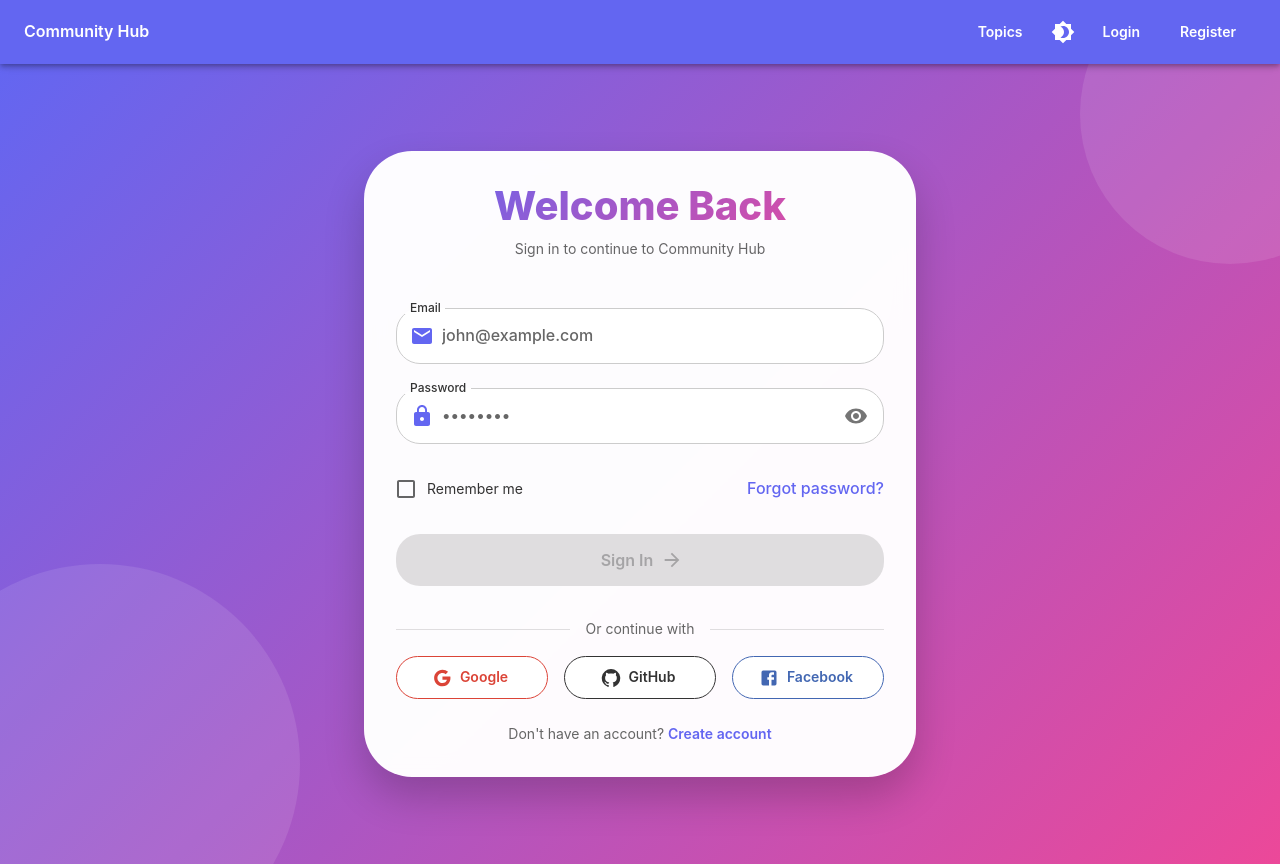
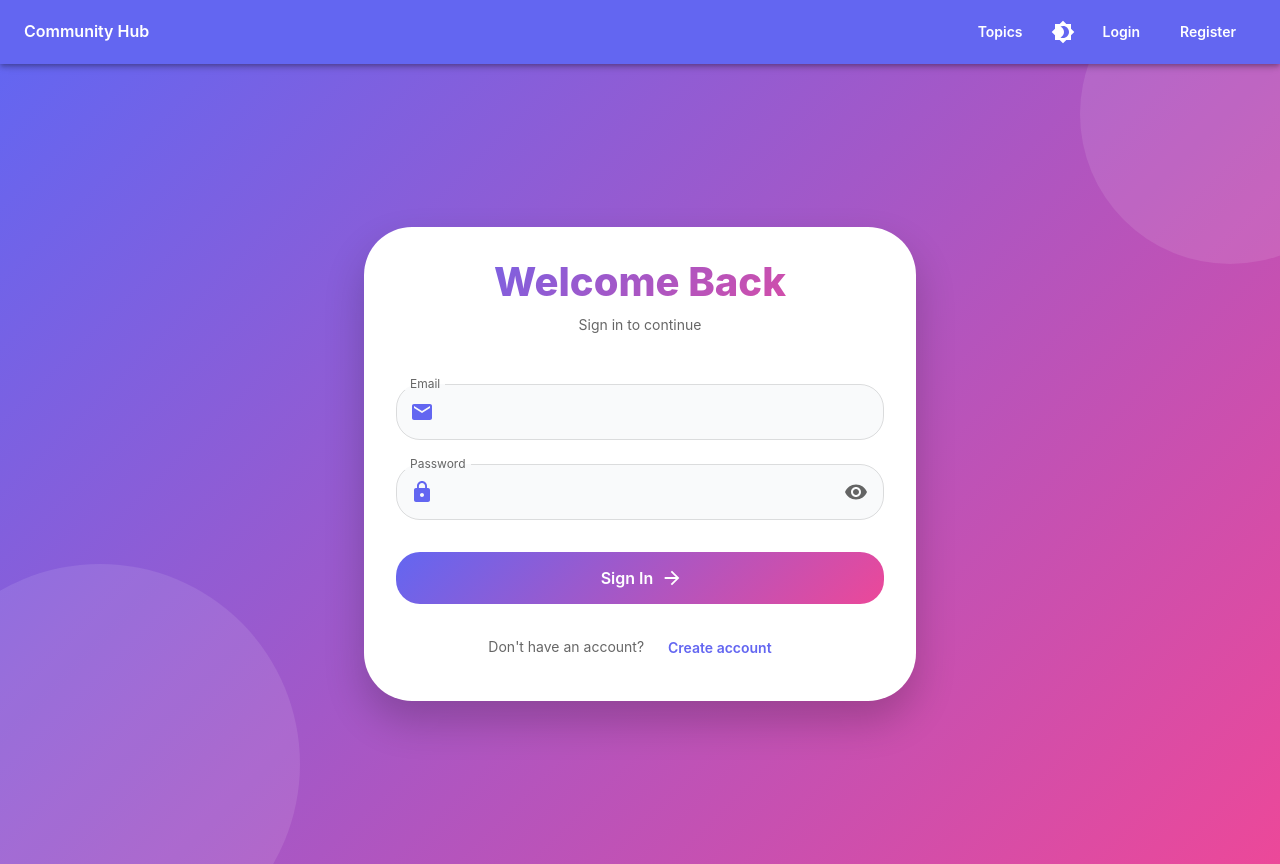
Before and after one commit to HtetShine1868/CommunityHub, a React (Vite) app in the folder frontend/: page /login in a window 1280 px wide. Built offline with nearby package versions, Linux system fonts and the light colour scheme; the HTML template or start-up script is replaced by a standard one.

Commit message:
Finalize the ui

```diff
--- a/frontend/src/pages/LoginPage.tsx
+++ b/frontend/src/pages/LoginPage.tsx
@@ -6,29 +6,20 @@ import {
   TextField,
   Button,
   Box,
-  Link,
   Alert,
   IconButton,
   InputAdornment,
   useTheme,
-  Divider,
-  Checkbox,
-  FormControlLabel,
-  useMediaQuery,
 } from '@mui/material';
 import {
   Visibility,
   VisibilityOff,
   Email,
   Lock,
-  Google,
-  GitHub,
-  Facebook,
   ArrowForward,
-  PersonAdd,
 } from '@mui/icons-material';
 import { motion } from 'framer-motion';
-import { useNavigate, Link as RouterLink } from 'react-router-dom';
+import { useNavigate } from 'react-router-dom';
 import { useForm } from 'react-hook-form';
 import { zodResolver } from '@hookform/resolvers/zod';
 import { z } from 'zod';
@@ -37,7 +28,6 @@ import { useAuth } from '../hooks/useAuth';
 const loginSchema = z.object({
   email: z.string().email('Invalid email address'),
   password: z.string().min(6, 'Password must be at least 6 characters'),
-  rememberMe: z.boolean().optional(),
 });
 
 type LoginFormData = z.infer<typeof loginSchema>;
@@ -45,7 +35,6 @@ type LoginFormData = z.infer<typeof loginSchema>;
 const LoginPage: React.FC = () => {
   const theme = useTheme();
   const navigate = useNavigate();
-  const isMobile = useMediaQuery(theme.breakpoints.down('sm'));
   const { login, isLoading } = useAuth();
   const [showPassword, setShowPassword] = useState(false);
   const [error, setError] = useState<string | null>(null);
@@ -53,14 +42,12 @@ const LoginPage: React.FC = () => {
   const {
     register,
     handleSubmit,
-    formState: { errors, isValid },
+    formState: { errors },
   } = useForm<LoginFormData>({
     resolver: zodResolver(loginSchema),
-    mode: 'onChange',
     defaultValues: {
       email: '',
       password: '',
-      rememberMe: false,
     },
   });
 
@@ -71,10 +58,6 @@ const LoginPage: React.FC = () => {
     } catch (err: any) {
       setError(err.message || 'Login failed');
     }
-  };
-
-  const handleSocialLogin = (provider: string) => {
-    console.log(`Logging in with ${provider}`);
   };
 
   return (
@@ -99,7 +82,6 @@ const LoginPage: React.FC = () => {
           height: 300,
           borderRadius: '50%',
           background: 'rgba(255, 255, 255, 0.1)',
-          zIndex: 0,
         }}
       />
       <Box
@@ -111,7 +93,6 @@ const LoginPage: React.FC = () => {
           height: 400,
           borderRadius: '50%',
           background: 'rgba(255, 255, 255, 0.1)',
-          zIndex: 0,
         }}
       />
 
@@ -126,18 +107,12 @@ const LoginPage: React.FC = () => {
             sx={{
               p: { xs: 3, sm: 4 },
               borderRadius: 4,
-              backdropFilter: 'blur(10px)',
-              backgroundColor: 'rgba(255, 255, 255, 0.98)',
-              boxShadow: '0 20px 40px rgba(0,0,0,0.2)',
+              backgroundColor: theme.palette.background.paper,
+              boxShadow: `0 20px 40px ${theme.palette.mode === 'dark' ? 'rgba(0,0,0,0.5)' : 'rgba(0,0,0,0.2)'}`,
             }}
           >
-            {/* Logo/Header */}
+            {/* Header */}
             <Box sx={{ textAlign: 'center', mb: 4 }}>
-              <motion.div
-                initial={{ scale: 0 }}
-                animate={{ scale: 1 }}
-                transition={{ delay: 0.2, type: 'spring', stiffness: 200 }}
-              >
               <Typography
                 variant="h3"
                 sx={{
@@ -151,32 +126,27 @@ const LoginPage: React.FC = () => {
               >
                 Welcome Back
               </Typography>
-              </motion.div>
               <Typography variant="body2" color="text.secondary">
-                Sign in to continue to Community Hub
+                Sign in to continue
               </Typography>
             </Box>
 
             {error && (
               <Alert
                 severity="error"
-                sx={{
-                  mb: 3,
-                  borderRadius: 2,
-                }}
+                sx={{ mb: 3, borderRadius: 2 }}
               >
                 {error}
               </Alert>
             )}
 
             <form onSubmit={handleSubmit(onSubmit)}>
-              {/* Email Field - FIXED VISIBILITY */}
+              {/* Email Field */}
               <TextField
                 {...register('email')}
                 fullWidth
                 label="Email"
                 type="email"
-                placeholder="john@example.com"
                 margin="normal"
                 error={!!errors.email}
                 helperText={errors.email?.message}
@@ -187,37 +157,31 @@ const LoginPage: React.FC = () => {
                     </InputAdornment>
                   ),
                   sx: {
-                    color: '#000000', // Black text for visibility
-                    backgroundColor: '#ffffff',
+                    color: theme.palette.text.primary,
+                    backgroundColor: theme.palette.background.default,
                     '& input': {
-                      color: '#000000',
-                      fontWeight: 500,
+                      color: theme.palette.text.primary,
                       '&::placeholder': {
-                        color: '#666666',
-                        opacity: 1,
+                        color: theme.palette.text.secondary,
+                        opacity: 0.7,
                       },
                     },
                   },
                 }}
                 InputLabelProps={{
                   sx: {
-                    color: '#333333',
-                    fontWeight: 500,
+                    color: theme.palette.text.secondary,
                     '&.Mui-focused': {
                       color: theme.palette.primary.main,
-                    },
-                    '&.Mui-error': {
-                      color: theme.palette.error.main,
                     },
                   },
                 }}
                 sx={{
                   '& .MuiOutlinedInput-root': {
-                    backgroundColor: '#ffffff',
+                    backgroundColor: theme.palette.background.default,
                     borderRadius: 2,
                     '& fieldset': {
-                      borderColor: '#cccccc',
-                      borderWidth: 1,
+                      borderColor: theme.palette.divider,
                     },
                     '&:hover fieldset': {
                       borderColor: theme.palette.primary.main,
@@ -226,20 +190,16 @@ const LoginPage: React.FC = () => {
                       borderColor: theme.palette.primary.main,
                       borderWidth: 2,
                     },
-                    '&.Mui-error fieldset': {
-                      borderColor: theme.palette.error.main,
-                    },
                   },
                 }}
               />
 
-              {/* Password Field - FIXED VISIBILITY */}
+              {/* Password Field */}
               <TextField
                 {...register('password')}
                 fullWidth
                 label="Password"
                 type={showPassword ? 'text' : 'password'}
-                placeholder="••••••••"
                 margin="normal"
                 error={!!errors.password}
                 helperText={errors.password?.message}
@@ -255,28 +215,32 @@ const LoginPage: React.FC = () => {
                         onClick={() => setShowPassword(!showPassword)}
                         edge="end"
                         size="small"
+                        sx={{
+                          color: theme.palette.text.secondary,
+                          '&:hover': {
+                            color: theme.palette.primary.main,
+                          },
+                        }}
                       >
                         {showPassword ? <VisibilityOff /> : <Visibility />}
                       </IconButton>
                     </InputAdornment>
                   ),
                   sx: {
-                    color: '#000000', // Black text for visibility
-                    backgroundColor: '#ffffff',
+                    color: theme.palette.text.primary,
+                    backgroundColor: theme.palette.background.default,
                     '& input': {
-                      color: '#000000',
-                      fontWeight: 500,
+                      color: theme.palette.text.primary,
                       '&::placeholder': {
-                        color: '#666666',
-                        opacity: 1,
+                        color: theme.palette.text.secondary,
+                        opacity: 0.7,
                       },
                     },
                   },
                 }}
                 InputLabelProps={{
                   sx: {
-                    color: '#333333',
-                    fontWeight: 500,
+                    color: theme.palette.text.secondary,
                     '&.Mui-focused': {
                       color: theme.palette.primary.main,
                     },
@@ -284,11 +248,10 @@ const LoginPage: React.FC = () => {
                 }}
                 sx={{
                   '& .MuiOutlinedInput-root': {
-                    backgroundColor: '#ffffff',
+                    backgroundColor: theme.palette.background.default,
                     borderRadius: 2,
                     '& fieldset': {
-                      borderColor: '#cccccc',
-                      borderWidth: 1,
+                      borderColor: theme.palette.divider,
                     },
                     '&:hover fieldset': {
                       borderColor: theme.palette.primary.main,
@@ -297,52 +260,9 @@ const LoginPage: React.FC = () => {
                       borderColor: theme.palette.primary.main,
                       borderWidth: 2,
                     },
-                    '&.Mui-error fieldset': {
-                      borderColor: theme.palette.error.main,
-                    },
                   },
                 }}
               />
-
-              {/* Remember Me & Forgot Password */}
-              <Box
-                sx={{
-                  display: 'flex',
-                  justifyContent: 'space-between',
-                  alignItems: 'center',
-                  mt: 2,
-                  mb: 3,
-                  flexDirection: { xs: 'column', sm: 'row' },
-                  gap: { xs: 2, sm: 0 },
-                }}
-              >
-                <FormControlLabel
-                  control={
-                    <Checkbox
-                      {...register('rememberMe')}
-                      color="primary"
-                    />
-                  }
-                  label={
-                    <Typography variant="body2" sx={{ color: '#333333' }}>
-                      Remember me
-                    </Typography>
-                  }
-                />
-                <Link
-                  href="#"
-                  sx={{
-                    color: theme.palette.primary.main,
-                    textDecoration: 'none',
-                    fontWeight: 500,
-                    '&:hover': {
-                      textDecoration: 'underline',
-                    },
-                  }}
-                >
-                  Forgot password?
-                </Link>
-              </Box>
 
               {/* Login Button */}
               <Button
@@ -350,126 +270,43 @@ const LoginPage: React.FC = () => {
                 fullWidth
                 variant="contained"
                 size="large"
-                disabled={isLoading || !isValid}
+                disabled={isLoading}
                 endIcon={<ArrowForward />}
                 sx={{
+                  mt: 3,
                   py: 1.5,
                   borderRadius: 2,
                   textTransform: 'none',
                   fontSize: '1rem',
                   fontWeight: 600,
                   background: `linear-gradient(135deg, ${theme.palette.primary.main} 0%, ${theme.palette.secondary.main} 100%)`,
-                  color: 'white',
+                  color: '#fff',
                   '&:hover': {
                     background: `linear-gradient(135deg, ${theme.palette.primary.dark} 0%, ${theme.palette.secondary.dark} 100%)`,
-                  },
-                  '&.Mui-disabled': {
-                    background: theme.palette.action.disabledBackground,
                   },
                 }}
               >
                 {isLoading ? 'Signing in...' : 'Sign In'}
               </Button>
 
-              {/* Social Login */}
-              <Box sx={{ mt: 4 }}>
-                <Box sx={{ display: 'flex', alignItems: 'center', mb: 2 }}>
-                  <Divider sx={{ flex: 1 }} />
-                  <Typography variant="body2" sx={{ px: 2, color: '#666666' }}>
-                    Or continue with
-                  </Typography>
-                  <Divider sx={{ flex: 1 }} />
-                </Box>
-
-                <Box
-                  sx={{
-                    display: 'flex',
-                    gap: 2,
-                    justifyContent: 'center',
-                    flexDirection: { xs: 'column', sm: 'row' },
-                  }}
-                >
-                  <Button
-                    variant="outlined"
-                    startIcon={<Google />}
-                    onClick={() => handleSocialLogin('Google')}
-                    sx={{
-                      flex: 1,
-                      py: 1,
-                      borderRadius: 2,
-                      textTransform: 'none',
-                      borderColor: '#db4437',
-                      color: '#db4437',
-                      backgroundColor: '#ffffff',
-                      '&:hover': {
-                        borderColor: '#db4437',
-                        backgroundColor: 'rgba(219, 68, 55, 0.04)',
-                      },
-                    }}
-                  >
-                    Google
-                  </Button>
-                  <Button
-                    variant="outlined"
-                    startIcon={<GitHub />}
-                    onClick={() => handleSocialLogin('GitHub')}
-                    sx={{
-                      flex: 1,
-                      py: 1,
-                      borderRadius: 2,
-                      textTransform: 'none',
-                      borderColor: '#333',
-                      color: '#333',
-                      backgroundColor: '#ffffff',
-                      '&:hover': {
-                        borderColor: '#333',
-                        backgroundColor: 'rgba(51, 51, 51, 0.04)',
-                      },
-                    }}
-                  >
-                    GitHub
-                  </Button>
-                  <Button
-                    variant="outlined"
-                    startIcon={<Facebook />}
-                    onClick={() => handleSocialLogin('Facebook')}
-                    sx={{
-                      flex: 1,
-                      py: 1,
-                      borderRadius: 2,
-                      textTransform: 'none',
-                      borderColor: '#4267B2',
-                      color: '#4267B2',
-                      backgroundColor: '#ffffff',
-                      '&:hover': {
-                        borderColor: '#4267B2',
-                        backgroundColor: 'rgba(66, 103, 178, 0.04)',
-                      },
-                    }}
-                  >
-                    Facebook
-                  </Button>
-                </Box>
-              </Box>
-
               {/* Register Link */}
               <Box sx={{ textAlign: 'center', mt: 3 }}>
-                <Typography variant="body2" sx={{ color: '#666666' }}>
+                <Typography variant="body2" color="text.secondary">
                   Don't have an account?{' '}
-                  <Link
-                    component={RouterLink}
-                    to="/register"
+                  <Button
+                    onClick={() => navigate('/register')}
                     sx={{
                       color: theme.palette.primary.main,
                       fontWeight: 600,
-                      textDecoration: 'none',
+                      textTransform: 'none',
                       '&:hover': {
+                        backgroundColor: 'transparent',
                         textDecoration: 'underline',
                       },
                     }}
                   >
                     Create account
-                  </Link>
+                  </Button>
                 </Typography>
               </Box>
             </form>
```
Lines whose indentation alone changed are shown as unchanged.
